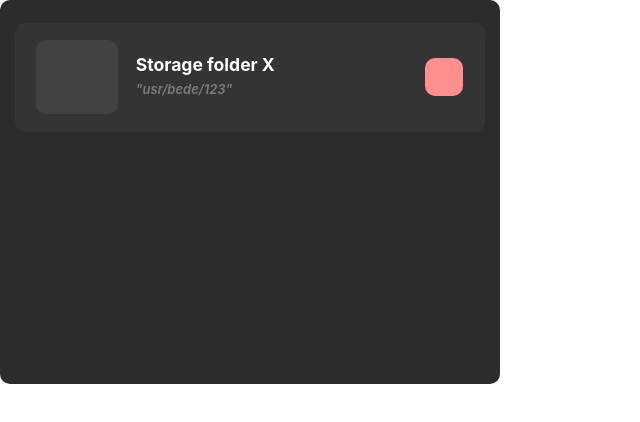
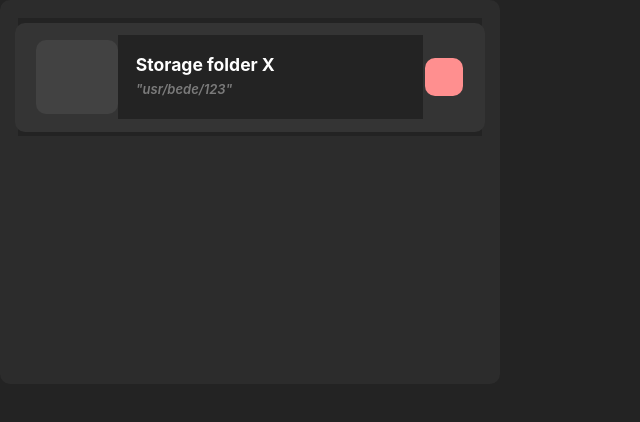
Before and after one commit to surtr1st/tereporto, a Vue app: page / in a window 1280 px wide. Shown: the top 422 px of the page, without its empty margins (0-640 px from the left). Built offline with nearby package versions, Linux system fonts and the light colour scheme.

Commit message:
style app background

```diff
--- a/src/styles.css
+++ b/src/styles.css
@@ -20,6 +20,7 @@
 * {
   padding: 0;
   margin: 0;
+  background: var(--darker-neutral-gray);
   box-sizing: border-box;
 }
 
```
